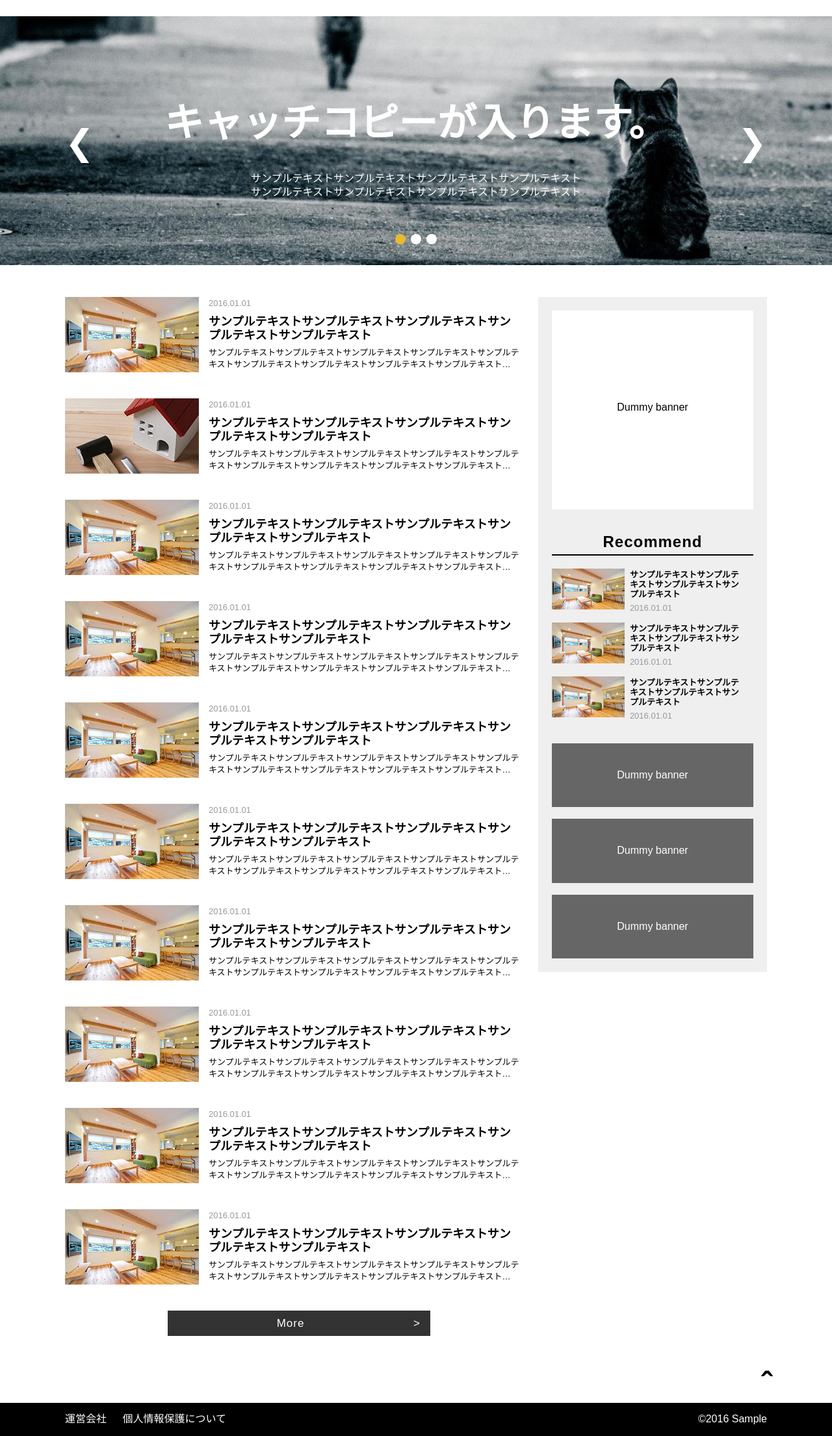
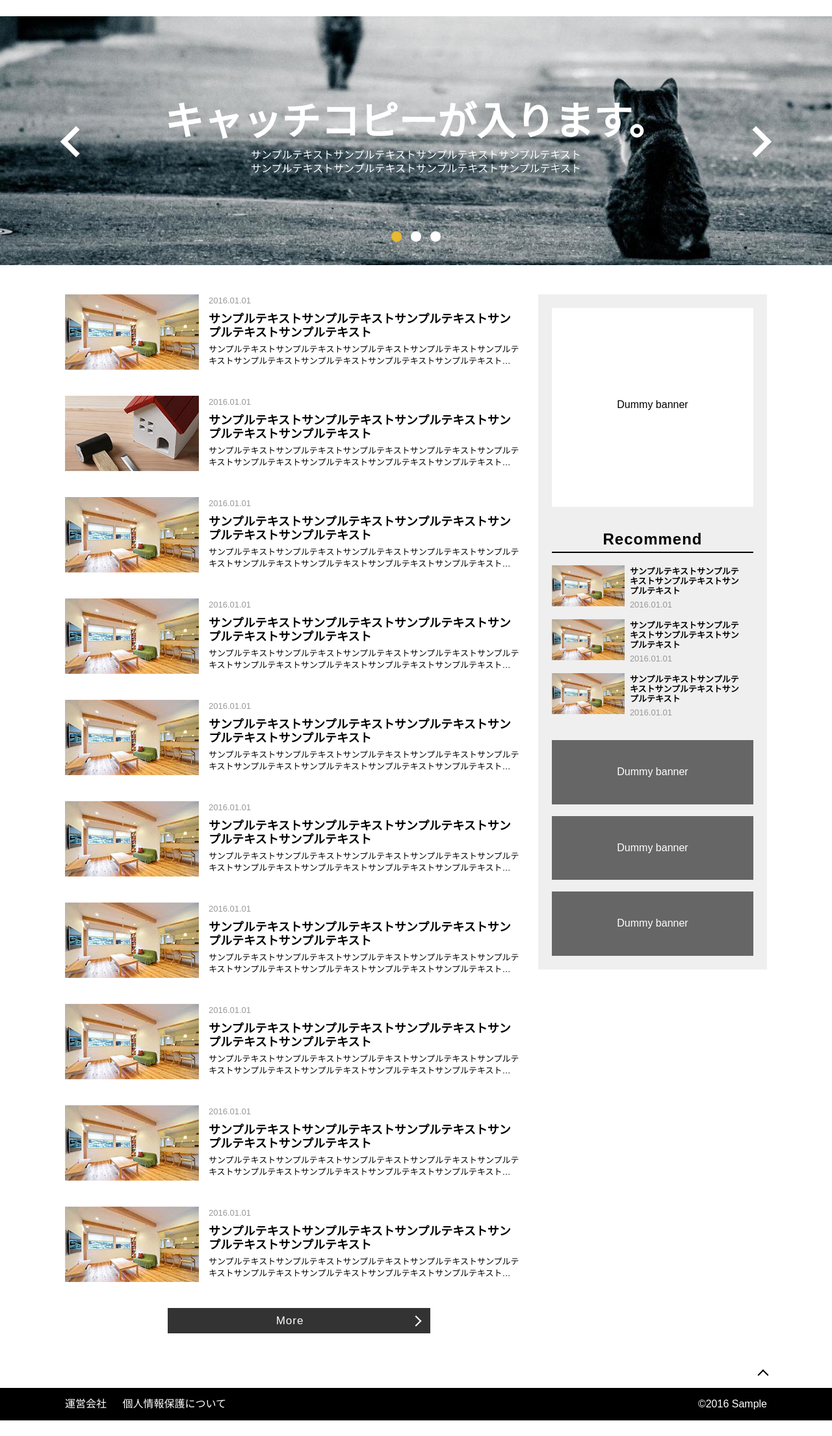
Before and after one commit to kamcuracha/lig-test, a website: page index.html in a window 1280 px wide. Shown: the part 108-2318 px from the top of the page at 65% size. After the commit the page ends 2294 px from the top, so only its background shows below. Drawn offline with nearby package versions, Linux system fonts and the light colour scheme.

Commit message:
Slider, nav button, scrollTop fix

```diff
--- a/assets/js/main.js
+++ b/assets/js/main.js
@@ -1,9 +1,10 @@
 /* Slider */
 let slideIndex = 1;
+let slides = document.getElementsByClassName("slider");
+let dots = document.getElementsByClassName("dot");
 showSlides(slideIndex);
 
 function plusSlides(n) {
-    console.log('n is: ' + n);
     showSlides(slideIndex += n);
 }
 
@@ -13,26 +14,41 @@ function currentSlide(n) {
 
 function showSlides(n) {
     let i;
-    let slides = document.getElementsByClassName("slider");
-    let dots = document.getElementsByClassName("dot");
-    if (n > slides.length) { slideIndex = slides.length }
-    if (n < 1) { slideIndex = 1 }
-    for (i = 0; i < slides.length; i++) {
-        slides[i].style.display = "none";
+
+    if (n > slides.length) { n = slideIndex = slides.length }
+    if (n < 1) { n = slideIndex = 1}
+
+    switch(n) {
+        case 1:
+            $(slides).animate({
+                left: '0%'
+            }, 300);
+            break;
+        case 2:
+            $(slides).animate({
+                left: '-20%'
+            }, 300);
+            break;
+        default:
+            $(slides).animate({
+                left: '-40%'
+            }, 300);
     }
+
     for (i = 0; i < dots.length; i++) {
         dots[i].className = dots[i].className.replace(" active", "");
     }
-    slides[slideIndex - 1].style.display = "block";
+
     dots[slideIndex - 1].className += " active";
 }
 
-/* Scroll to top */
-$(document).ready(function () {
-    $('.btn-back2top').click(function (e) {
-        e.preventDefault();
-        $('body, html').animate({
-            scrollTop: 0
-        }, 1000);
-    });
-});
+/* Scroll Top */
+function scrollToTop() {
+    let timeOut;
+    if(document.body.scrollTop != 0 || document.documentElement.scrollTop != 0) {
+        window.scrollBy(0, -50);
+        timeOut = setTimeout('scrollToTop()', 10);
+
+    }
+    else clearTimeout(timeOut);
+}
--- a/assets/scss/modules/elements.scss
+++ b/assets/scss/modules/elements.scss
@@ -62,6 +62,24 @@ body {
     }
 }
 
+.slider {
+    width: 20%;
+    float: left;
+    position: relative;
+    overflow: hidden;
+}
+
+.slides-holder {
+    width: 100%;
+    overflow: hidden;
+
+    &-inner {
+        margin-left: 0;
+        width: 500%;
+        line-height: 0;
+    }
+}
+
 .slider-nav-container {
     max-width: 1080px;
     width: 100%;
@@ -98,7 +116,7 @@ body {
         cursor: pointer;
         height: 16px;
         width: 16px;
-        margin: 0 2px;
+        margin: 0 5px;
         background-color: #fff;
         border-radius: 50%;
         display: inline-block;
@@ -108,24 +126,6 @@ body {
     .active, .dot:hover {
         background-color: #e7ba2f;
     }
-}
-
-/* Fading animation */
-.fade {
-    -webkit-animation-name: fade;
-    -webkit-animation-duration: 1.5s;
-    animation-name: fade;
-    animation-duration: 1.5s;
-}
-
-@-webkit-keyframes fade {
-    from {opacity: .4}
-    to {opacity: 1}
-}
-
-@keyframes fade {
-    from {opacity: .4}
-    to {opacity: 1}
 }
 
 .content {
@@ -207,9 +207,15 @@ article {
         text-decoration: none;
 
         &:after {
-            content: ">";
+            content: " ";
             float: right;
-            margin-right: 15px;
+            border: solid #fff;
+            border-width: 0 2px 2px 0;
+            margin-top: 4px;
+            margin-right: 16px;
+            padding: 5px;
+            transform: rotate(-45deg);
+            -webkit-transform: rotate(-45deg);
         }
     }
 }
@@ -273,8 +279,43 @@ aside {
 
 .btn-back2top {
     float: right;
-    color: #000;
-    font-size: 50px;
-    font-weight: 700;
+    padding: 10px 0;
     text-decoration: none;
 }
+
+i {
+    border: solid black;
+    border-width: 0 2px 2px 0;
+    display: inline-block;
+    padding: 5px;
+
+    &.big {
+        border-color: #fff;
+        border-width: 0 8px 8px 0;
+        padding: 13px;
+
+        &:hover {
+            opacity: 0.5;
+        }
+    }
+}
+
+.right {
+    transform: rotate(-45deg);
+    -webkit-transform: rotate(-45deg);
+}
+
+.left {
+    transform: rotate(135deg);
+    -webkit-transform: rotate(135deg);
+}
+
+.up {
+    transform: rotate(-135deg);
+    -webkit-transform: rotate(-135deg);
+}
+
+.down {
+    transform: rotate(45deg);
+    -webkit-transform: rotate(45deg);
+}
--- a/index.html
+++ b/index.html
@@ -25,7 +25,9 @@
         </div>
     </header>
     <section class="slider-container-fluid clearfix">
-        <div class="slider fade">
+        <div class="slides-holder">
+            <div class="slides-holder-inner">
+                <div class="slider">
                     <img src="assets/img/img-slider01.jpg" style="width: 100%" alt="">
                     <div class="slider-text">
                         <h1>キャッチコピーが入ります。</h1>
@@ -34,7 +36,7 @@
                     </div>
                 </div>
 
-        <div class="slider fade">
+                <div class="slider">
                     <img src="assets/img/img-slider02.jpg" style="width: 100%" alt="">
                     <div class="slider-text">
                         <h1>キャッチコピーが入ります。</h1>
@@ -43,7 +45,7 @@
                     </div>
                 </div>
 
-        <div class="slider fade">
+                <div class="slider">
                     <img src="assets/img/img-slider03.jpg" style="width: 100%" alt="">
                     <div class="slider-text">
                         <h1>キャッチコピーが入ります。</h1>
@@ -51,10 +53,12 @@
                         </p>
                     </div>
                 </div>
+            </div>
+        </div>
 
         <div class="slider-nav-container">
-            <a class="prev" onclick="plusSlides(-1)">&#10094;</a>
-            <a class="next" onclick="plusSlides(1)">&#10095;</a>
+            <a class="prev" onclick="plusSlides(-1)"><i class="arrow left big"></i></a>
+            <a class="next" onclick="plusSlides(1)"><i class="arrow right big"></i></a>
         </div>
 
         <div class="slider-pager-container">
@@ -252,7 +256,7 @@
             </aside>
         </div>
         <div class="container">
-            <a href="#" class="btn btn-back2top">&#770;</a>
+            <a href="#" onclick="scrollToTop(); return false;" class="btn btn-back2top" id="btn-back2top"><i class="arrow up"></i></a>
         </div>
     </section>
     <footer class="clearfix">
@@ -275,7 +279,7 @@
     <script src="https://code.jquery.com/jquery-3.2.1.min.js" integrity="sha256-hwg4gsxgFZhOsEEamdOYGBf13FyQuiTwlAQgxVSNgt4="
         crossorigin="anonymous"></script>
     <script>
-        window.jQuery || document.write('<script src="assets/js/vendor/jquery-3.2.1.min.js"><\/script>')
+         document.write('<script src="assets/js/vendor/jquery-3.2.1.min.js"><\/script>')
     </script>
     <script src="assets/js/main.js" async="async"></script>
 </body>
```
Also changed, not shown: assets/css/main.css, 1 other file. Lines whose indentation alone changed are shown as unchanged.
